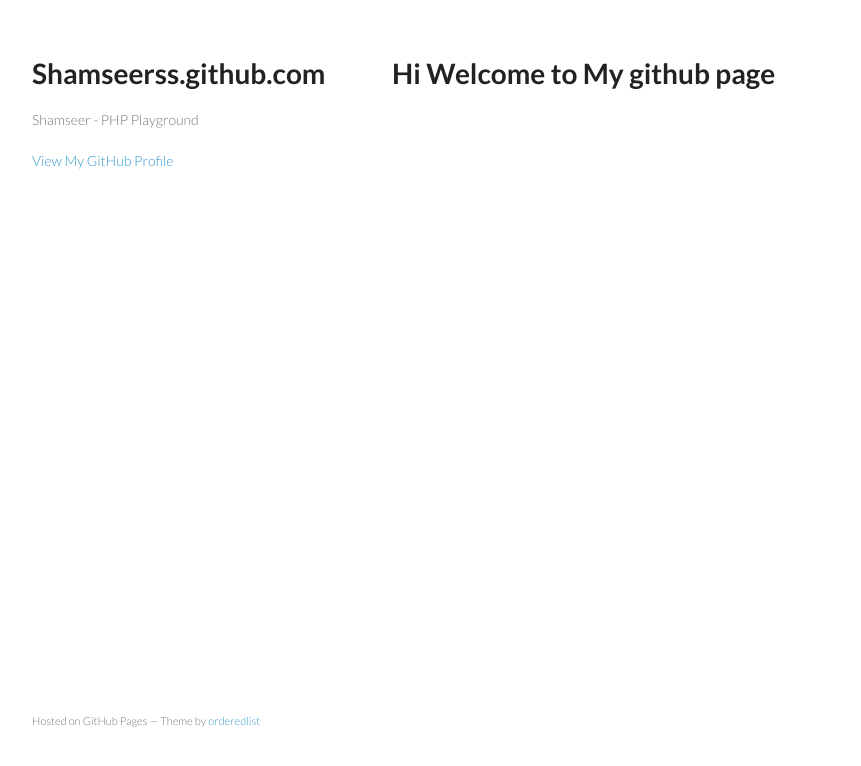
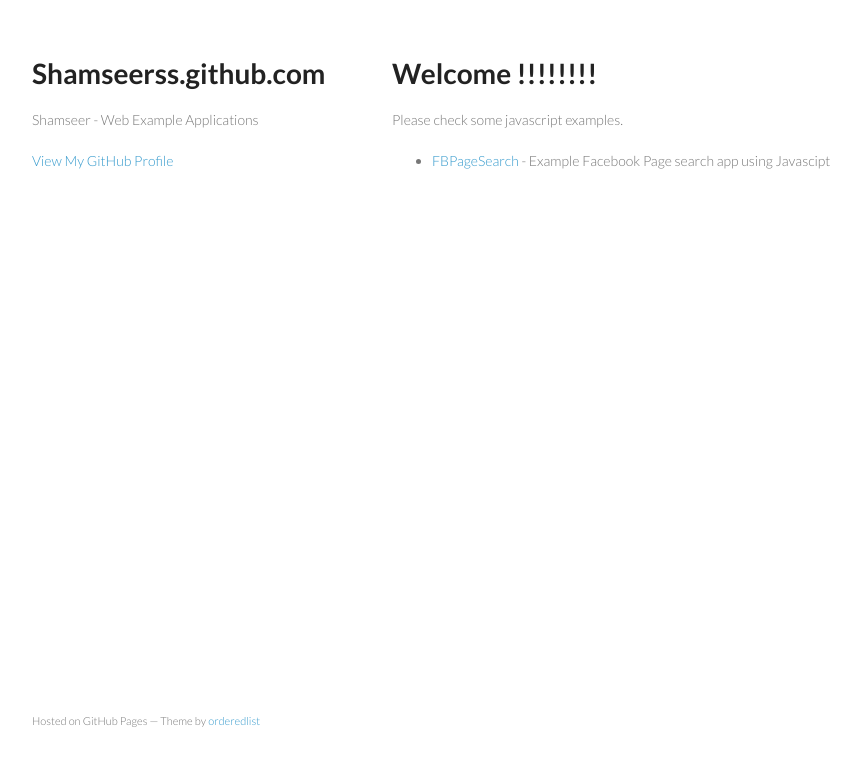
Before and after one commit to koolshams/koolshams.github.com, a plain HTML site: page index.html in a window 1280 px wide. Shown: the whole page, without its empty margins (178-1039 px from the left). Drawn offline with Linux system fonts and the light colour scheme.

Commit message:
Added new project

```diff
--- a/index.html
+++ b/index.html
@@ -16,14 +16,15 @@
     <div class="wrapper">
       <header>
         <h1>Shamseerss.github.com</h1>
-        <p>Shamseer - PHP Playground</p>
-
-
+        <p>Shamseer - Web Example Applications</p>
         <p class="view"><a href="https://github.com/shamseerss">View My GitHub Profile</a></p>
-
       </header>
       <section>
-        <h1>Hi Welcome to My github page</h1>
+        <h1>Welcome !!!!!!!!</h1>
+        <p>Please check some javascript examples.</p>
+        <ul>
+          <li><a href="http://shamseerss.github.io/FBPageSearch/">FBPageSearch</a> - Example Facebook Page search app using Javascipt</li>
+        </ul>
       </section>
       <footer>
         <p><small>Hosted on GitHub Pages &mdash; Theme by <a href="https://github.com/orderedlist">orderedlist</a></small></p>
```
